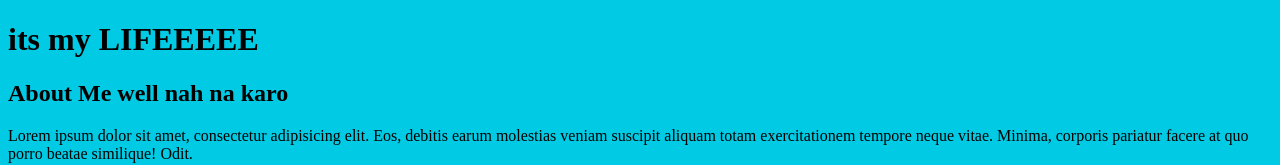
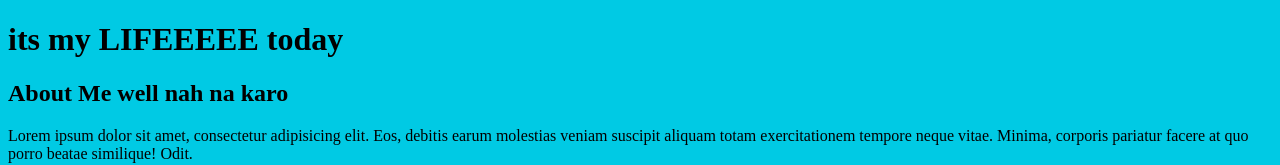
Before and after one commit to DanyalMaq/GitHub-Practice, a plain HTML site: page index.html in a window 1280 px wide. Shown: the top 165 px of the page. Drawn offline with Linux system fonts and the light colour scheme; files that its build step writes are made by us from their sources; files whose address does not match are found by name.

Commit message:
added life

```diff
--- a/index.html
+++ b/index.html
@@ -10,7 +10,7 @@
 <body>
 
     <header>
-        <h1>its my LIFEEEEE</h1>
+        <h1>its my LIFEEEEE today</h1>
     </header>
 
     <div class="container">
```
